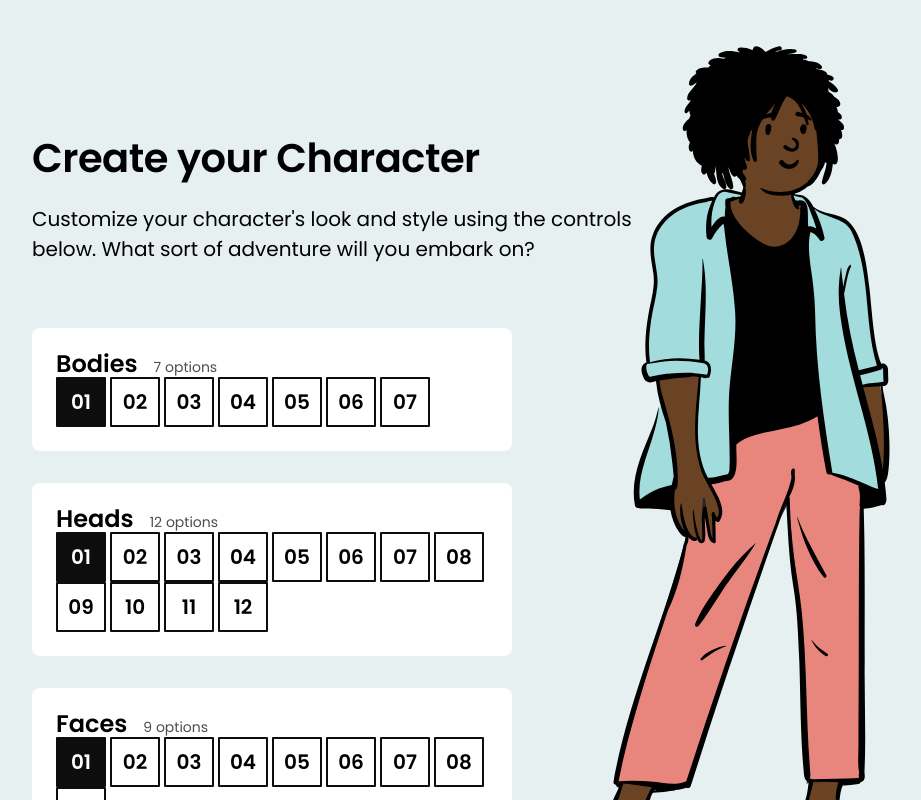
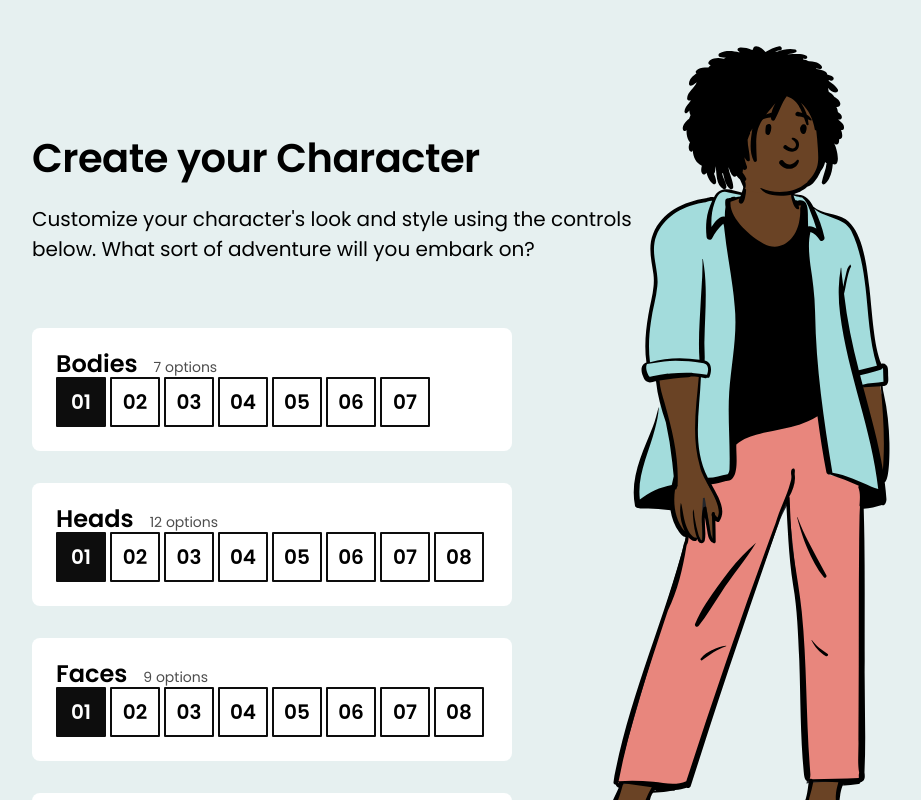
Before and after one commit to cjwallace/css-for-js, a React (Create React App) app in the folder character-creator/: page / in a window 1280 px wide. Shown: the top 800 px of the page, without its empty margins (128-1049 px from the left). Built offline with nearby package versions, Linux system fonts and the light colour scheme.

Commit message:
Complete character creator exercise 3: overflow

```diff
--- a/character-creator/src/components/ButtonRow/ButtonRow.module.css
+++ b/character-creator/src/components/ButtonRow/ButtonRow.module.css
@@ -1,2 +1,4 @@
 .buttonRow {
+  overflow: auto;
+  white-space: nowrap;
 }
```
